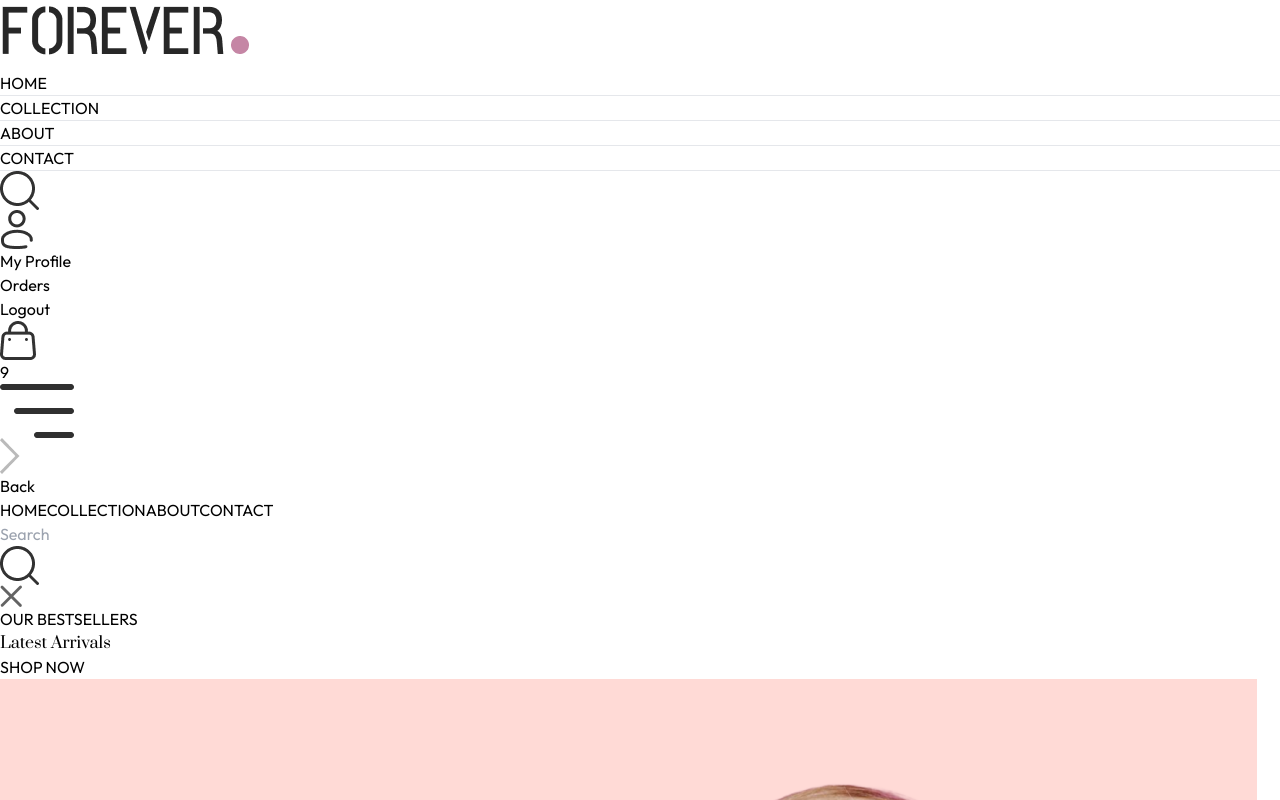
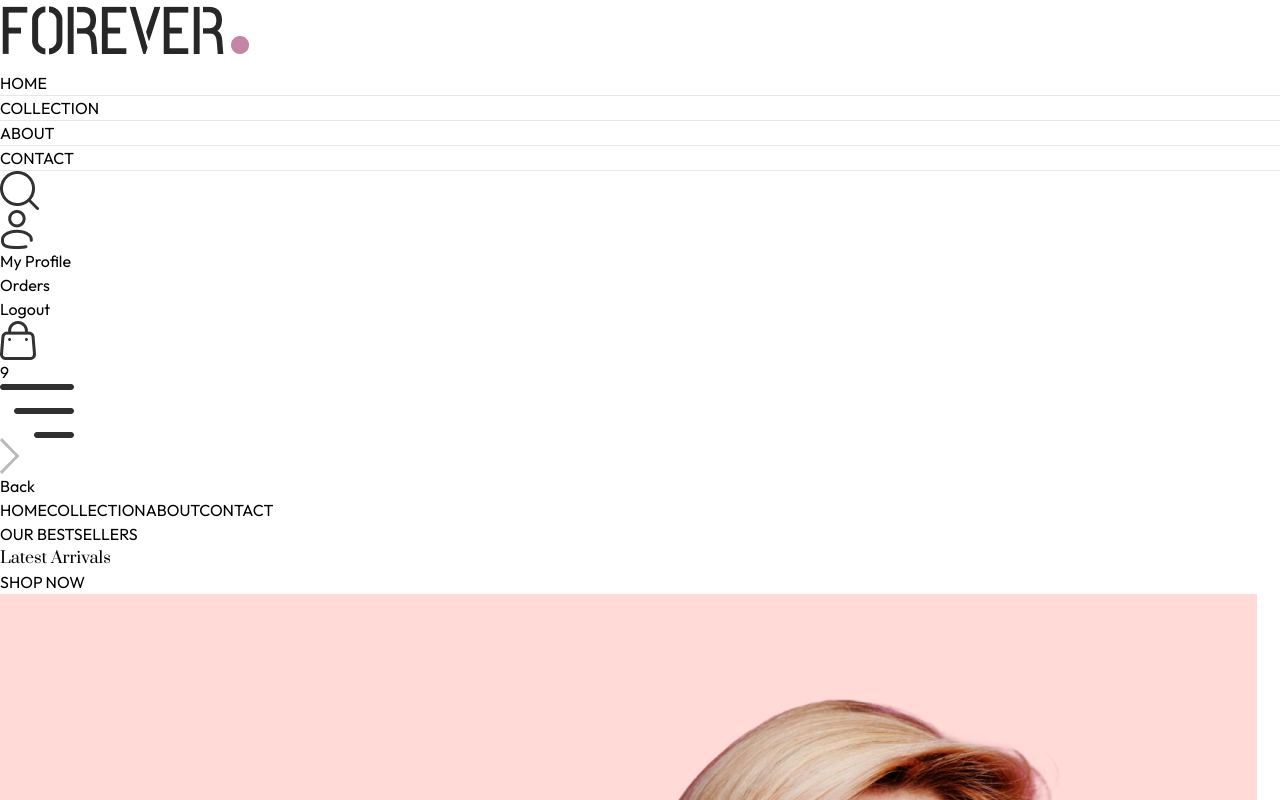
Before and after one commit to aryal05/Fletched-Website, a React (Vite) app in the folder Ecomerce Frontend/: page / in a window 1280 px wide. Shown: the top 800 px of the page. Built offline with nearby package versions, Linux system fonts and the light colour scheme.

Commit message:
implementation opf search bar is completed

```diff
--- a/Ecomerce Frontend/src/components/Navbar.jsx
+++ b/Ecomerce Frontend/src/components/Navbar.jsx
@@ -1,8 +1,10 @@
-import React, { useState } from 'react'
+import React, { useState,useContext } from 'react'
 import {assets} from "../assets/assets"
 import {Link, NavLink} from "react-router-dom"
+import { ShopContext } from '../context/ShopContext';
 const Navbar = () => {
     const [visible, setVisible] = useState(false);
+    const {setShowSearch} = useContext(ShopContext);
   return (
    <>
    <div className='flex items-center justify-between py-5 font-medium'>
@@ -29,7 +31,7 @@ const Navbar = () => {
    </ul>
 
    <div className='flex items-center gap-6'>
-    <img src={assets.search_icon} className='w-5 cursor-pointer' alt="" />
+    <img onClick={()=>setShowSearch(true)} src={assets.search_icon} className='w-5 cursor-pointer' alt="" />
 
     <div className='group relative'>
         <img src={assets.profile_icon} className='w-5 cursor-pointer' alt="" />
--- a/Ecomerce Frontend/src/context/ShopContext.jsx
+++ b/Ecomerce Frontend/src/context/ShopContext.jsx
@@ -7,7 +7,7 @@ const ShopContextProvider = (props) => {
     const currency = '$';
     const delivery_fee = '10';
     const [search, setSearch] = useState('')
-    const [showSearch, setShowSearch] = useState(true)
+    const [showSearch, setShowSearch] = useState(false)
     const value = {
         products, currency, delivery_fee,search,setSearch,showSearch,setShowSearch
     };
```
